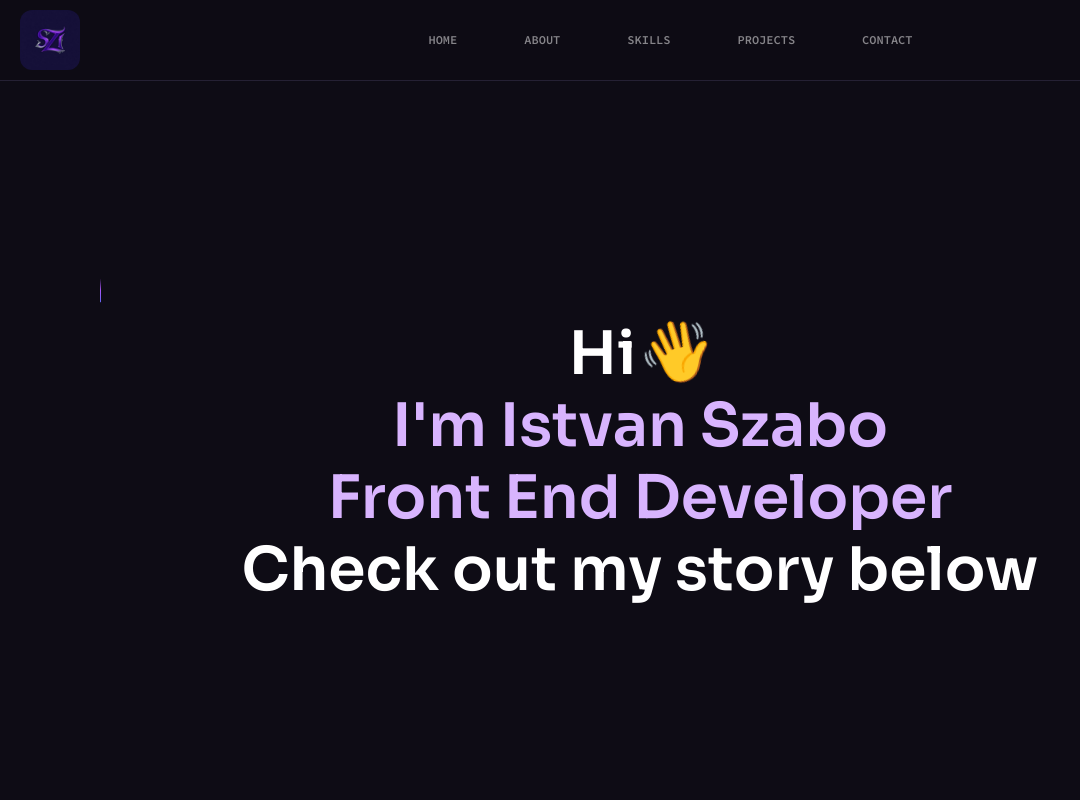
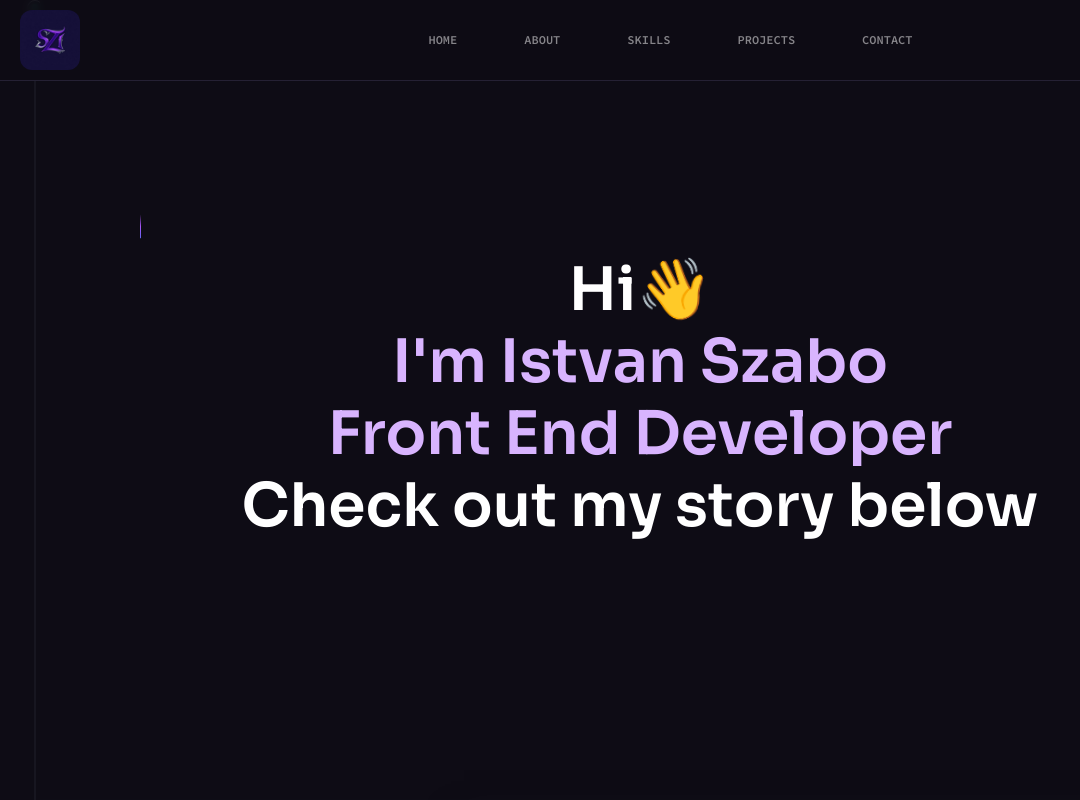
Before and after one commit to szkajvolker/portfolio-2.0, a React (Vite) app in the folder frontend/: page / in a window 1280 px wide. Shown: the top 800 px of the page, without its empty margins (0-1080 px from the left). Built offline with nearby package versions, Linux system fonts and the light colour scheme; a web font is replaced by a local one.

Commit message:
some more fixes on components,clean up,new build deploy

```diff
--- a/frontend/src/App.jsx
+++ b/frontend/src/App.jsx
@@ -11,8 +11,8 @@ import { TracingBeam } from "./components/ui/TracingBeam";
 function App() {
   return (
     <>
-      <TracingBeam className="mt-[-5rem] overflow-x-hidden">
-        <div className="lg:pt-[5.25rem] overflow-x-hidden">
+      <TracingBeam>
+        <div className="overflow-x-hidden w-full">
           <Navbar />
           <Home />
           <About />
--- a/frontend/src/components/About.jsx
+++ b/frontend/src/components/About.jsx
@@ -1,6 +1,5 @@
 import profile2 from "../assets/images/profile2.jpg";
 import { aboutMe } from "../constants";
-import Section from "./Section";
 import gsap from "gsap";
 import { useEffect, useRef } from "react";
 import { ScrollTrigger } from "gsap/all";
--- a/frontend/src/components/Contact.jsx
+++ b/frontend/src/components/Contact.jsx
@@ -1,5 +1,4 @@
 import Button from "./Button";
-import Section from "./Section";
 import { contactIcons } from "../constants";
 
 const Contact = () => {
--- a/frontend/src/components/Home.jsx
+++ b/frontend/src/components/Home.jsx
@@ -1,7 +1,6 @@
 import { useRef } from "react";
 import { useGSAP } from "@gsap/react";
 import gsap from "gsap";
-import Section from "./Section";
 import { BackgroundBeamsWithCollision } from "./ui/BackgroundBeamsWithCollision";
 
 function Home() {
@@ -9,7 +8,7 @@ function Home() {
 
   useGSAP(() => {
     const tl = gsap.timeline();
-    tl.fromTo(".anim-span", { opacity: 0 }, { opacity: 1, stagger: 1, delay: 1 });
+    tl.fromTo(".anim-span", { opacity: 0 }, { opacity: 1, stagger: 1, delay: 0.2 });
 
     tl.to(
       waveRef.current,
@@ -22,7 +21,7 @@ function Home() {
           { rotate: 10 },
           { rotate: 0 },
         ],
-        duration: 2,
+        duration: 2.5,
         repeat: -1,
         ease: "linear",
         transformOrigin: "70% 70%",
@@ -32,9 +31,9 @@ function Home() {
   });
 
   return (
-    <div id="home">
-      <BackgroundBeamsWithCollision className="bg-n-8 min-h-screen w-full mt-15">
-        <div className="container">
+    <div className="w-full flex items-center justify-center" id="home">
+      <BackgroundBeamsWithCollision className="bg-n-8 min-h-screen w-full ml-10 mr-10">
+        <div className="w-full px-4 lg:px-20 max-w-6xl mx-auto">
           <div className="relative z-1 text-center mb-[3.875rem] md:mb-20 lg:mb-[6.25rem] lg:mt-[6rem]">
             <h1 className="h1 mb-6">
               <span className="anim-span">Hi</span>
@@ -42,7 +41,7 @@ function Home() {
                 👋
               </span>
               <br />
-              <span className="anim-span text-purple-300"> I'm Istvan Szabo</span>
+              <span className="anim-span text-purple-300">I'm Istvan Szabo</span>
               <br />
               <span className="text-purple-300 anim-span">Front End Developer</span>
               <br />
--- a/frontend/src/components/Projects.jsx
+++ b/frontend/src/components/Projects.jsx
@@ -1,12 +1,11 @@
 import { projects } from "../constants";
 import { MdCode } from "react-icons/md";
-import Section from "./Section";
 import Button from "./Button";
 
 function Projects() {
   return (
-    <div className="min-h-screen" id="projects">
-      <div className="rounded-xl shadow-lg p-6 flex flex-col justify-center items-center max-w-3xl gap-8 mx-auto mb-10">
+    <div className="min-h-screen px-4" id="projects">
+      <div className="rounded-xl shadow-lg flex flex-col justify-center items-center mx-auto mb-10 max-w-md lg:max-w-4xl">
         <div className="rounded-xl shadow-lg p-6 justify-center font-bold w-full">
           <div className="border-2 border-color-1 text-color-3 flex flex-col items-center rounded-[10rem] mb-6">
             <h2 className="text-2xl">Projects</h2>
@@ -14,7 +13,7 @@ function Projects() {
           </div>
         </div>
 
-        <ul className="flex flex-col lg:grid lg:grid-cols-2 lg:w-full gap-3">
+        <ul className="flex flex-col lg:grid lg:grid-cols-2 w-full gap-3 px-2">
           {projects.map((p) => (
             <li key={p.id} className="bg-n-6 rounded-lg p-4 shadow hover:shadow-white/60">
               <div className="flex flex-col items-center">
--- a/frontend/src/components/Skills.jsx
+++ b/frontend/src/components/Skills.jsx
@@ -4,7 +4,6 @@ import { hardSkills } from "../constants";
 import { icons } from "../constants";
 import { ScrollTrigger } from "gsap/all";
 import gsap from "gsap";
-import Section from "./Section";
 
 gsap.registerPlugin(ScrollTrigger);
 
--- a/frontend/src/components/ui/TracingBeam.jsx
+++ b/frontend/src/components/ui/TracingBeam.jsx
@@ -20,12 +20,14 @@ export const TracingBeam = ({ children, className }) => {
   }, []);
 
   const y1 = useSpring(useTransform(scrollYProgress, [0, 0.8], [50, svgHeight]), {
-    stiffness: 500,
-    damping: 90,
+    stiffness: 160,
+    damping: 45,
+    restSpeed: 0.1,
   });
   const y2 = useSpring(useTransform(scrollYProgress, [0, 1], [50, svgHeight - 200]), {
-    stiffness: 500,
-    damping: 90,
+    stiffness: 160,
+    damping: 45,
+    restSpeed: 0.1,
   });
 
   return (
--- a/frontend/src/index.css
+++ b/frontend/src/index.css
@@ -18,7 +18,7 @@
 }
 
 html {
-  scroll-padding-top: 5rem; /* Navbar magasságának megfelelően */
+  scroll-padding-top: 5rem;
 }
 
 @layer base {
```
Also changed, not shown: 4 other files (tests, documents, lock files or other folders).
